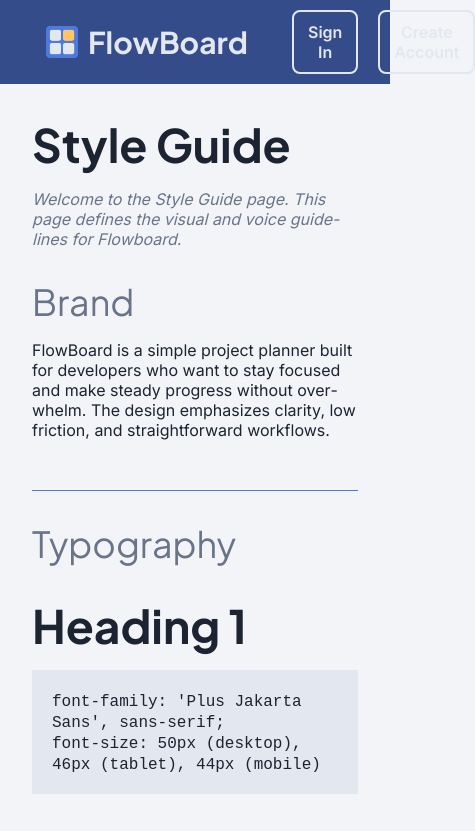
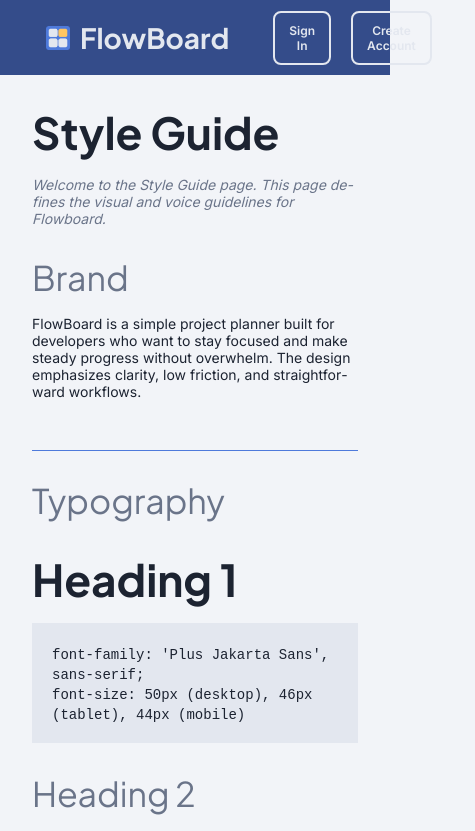
Before and after one commit to notEmmi/FlowBoard, a React (Vite) app in the folder frontend/: page /styleguide in a window 390 px wide. Shown: the top 831 px of the page, 475 px wide, since content can reach past the window. Built offline with nearby package versions, Linux system fonts and the light colour scheme; no server answers.

Commit message:
feat: update background colors to use new border variable for consistency across UI components

```diff
--- a/frontend/src/App.css
+++ b/frontend/src/App.css
@@ -4,7 +4,9 @@
   /* Backgrounds */
   --bg-base: #F2F4F8;         /* main page background */
   --bg-surface: #E3E7EF;      /* cards, panels, surfaces */
-  --bg-intermediate: #bbcfeb; /* intermediate background */
+
+  /* Borders */
+  --border-default: #bbcfeb;
 
   /* Brand & Primary */
   --brand-primary: #4E7ADB;   /* main identity color */
@@ -13,15 +15,15 @@
   /* UI Structure */
   --ui-sidebar: #344C8A;      /* sidebar, nav, headers */
 
-  /* Status Colors */
+  /* Status Colors (base + auto-derived muted tint) */
   --status-success: #0D8B6F;
-  --status-success-muted: rgba(212, 240, 234, 0.6);
+  --status-success-muted: color-mix(in srgb, var(--status-success) 18%, white);
   --status-warning: #CC8800;
-  --status-warning-muted: rgba(255, 240, 214, 0.6);
+  --status-warning-muted: color-mix(in srgb, var(--status-warning) 18%, white);
   --status-info: #2C4A9E;
-  --status-info-muted: rgba(232, 238, 249, 0.6);
+  --status-info-muted: color-mix(in srgb, var(--status-info) 18%, white);
   --status-error: #B71C1C;
-  --status-error-muted: rgba(250, 237, 213, 0.6);
+  --status-error-muted: color-mix(in srgb, var(--status-error) 18%, white);
 
   /* Text */
   --text-primary: #1C2331;    /* main readable text */
@@ -34,12 +36,6 @@
   /* Nav Size */
   --top-nav-height: 90px;
 }
-
-/* #root {
-  max-width: 1280px;
-  margin: 0 auto;
-  text-align: center;
-} */
 
 body {
   margin: 0;
@@ -66,21 +62,21 @@ h1, h2, h3 {
 
 h1 {
   font-weight: bolder;
-  font-size: 50px;
+  font-size: clamp(44px, 6vw, 50px);
 }
 
 h2 {
   font-weight: lighter;
   color: var(--text-muted);
-  font-size: 40px;
+  font-size: clamp(34px, 5vw, 40px);
 }
 
 h3 {
-  font-size: 36px;
+  font-size: clamp(28px, 4vw, 36px);
 }
 
 p, code, ul {
-  font-size: 20px;
+  font-size: clamp(14px, 2vw, 20px);
 }
 
 .tagline {
@@ -90,55 +86,8 @@ p, code, ul {
 }
 
 .caption {
-  font-size: 16px;
+  font-size: clamp(10px, 1.2vw, 16px);
   color: var(--text-muted);
-
-}
-
-@media (max-width: 768px) {
-  h1 {
-    font-size: 46px;
-  }
-
-  h2 {
-    font-size: 36px;
-  }
-
-  h3 {
-    font-size: 30px;
-  }
-
-  p, code, ul {
-    font-size: 16px;
-  }
-
-  .caption {
-    font-size: 12px;
-  }
-
-}
-
-@media (max-width: 375px) {
-  h1 {
-    font-size: 44px;
-  }
-
-  h2 {
-    font-size: 34px;
-  }
-
-  h3 {
-    font-size: 28px;
-  }
-
-  p, code, ul {
-    font-size: 14px;
-  }
-
-  .caption {
-    font-size: 10px;
-  }
-
 }
 
 button {
@@ -146,26 +95,14 @@ button {
   border-radius: 8px;
   text-decoration: none;
   font-family: var(--font-body);
-  font-size: 20px;
+  font-size: clamp(12px, 1.8vw, 20px);
   margin: auto;
   width: 100%;
   border-style: solid;
   font-weight: bold;
 }
 
-@media (max-width: 768px) {
-  button {
-  font-size: 16px;
-  }
-}
-
-@media (max-width: 375px) {
-  button {
-  font-size: 12px;
-  }
-}
-
-button:hover {
+.hover-scale:hover, button:hover, .link:hover {
   cursor: pointer;
   transform: scale(1.03);
 }
@@ -176,24 +113,20 @@ button:hover {
 }
 
 .page-container {
-  margin: auto 64px;
+  padding-inline: 64px;
   height: 100%;
 }
 
 @media (max-width: 768px) {
-  .page-container {
-    margin: auto 32px;
-  }
+  .page-container { padding-inline: 32px; }
 }
 
 @media (max-width: 375px) {
-  .page-container {
-    margin: auto 16px;
-  }
+  .page-container { padding-inline: 16px; }
 }
 
 .btn-primary {
-  background:var(--brand-accent);
+  background: var(--brand-accent);
   color: var(--bg-base);
   border-color: var(--brand-accent);
 }
@@ -205,8 +138,7 @@ button:hover {
 .btn-ghost {
   background: transparent;
   color: var(--brand-primary);
-  border-color: var(--brand-accent)
-
+  border-color: var(--brand-accent);
 }
 
 form {
@@ -218,9 +150,9 @@ form {
 }
 
 form input {
-  padding:8px 10px;
-  border-radius:6px;
-  border:1px solid var(--bg-intermediate);
+  padding: 8px 10px;
+  border-radius: 6px;
+  border: 1px solid var(--border-default);
   width: 60%;
 }
 
@@ -235,8 +167,14 @@ form .field-control input {
   box-sizing: border-box;
 }
 
-form .input-error {
-  border: 1px solid var(--status-error);
+form input:focus {
+  outline: 2px solid var(--ui-sidebar);
+}
+
+form .input-error,
+.input-error {
+  border-color: var(--status-error);
+  background-color: var(--status-error-muted);
 }
 
 form .input-error:focus {
@@ -250,26 +188,15 @@ form .input-error:focus {
   line-height: 1.35;
 }
 
-.input-error {
-  border-color: var(--status-error);
-  background-color: var(--status-error-muted);
-}
-
-form input:focus {
-  outline: 2px solid var(--ui-sidebar);
-
-}
-
 form button {
   margin-top: 20px;
   margin-bottom: 10px;
   width: 100%;
-
 }
 
 label {
   width: 100%;
-  display:flex;
+  display: flex;
   flex-direction: row;
   justify-content: space-between;
   gap: 10px;
@@ -284,8 +211,6 @@ label {
 
 .link:hover {
   color: var(--brand-primary);
-  cursor: pointer;
-  transform: scale(1.03);
 }
 
 .other-links {
@@ -293,22 +218,7 @@ label {
 }
 
 .icon {
-  width: 50px;
-  height: 50px;
-	stroke-width: 1.5;
-
+  width: clamp(24px, 4vw, 50px);
+  height: clamp(24px, 4vw, 50px);
+  stroke-width: 1.5;
 }
-
-@media (max-width: 768px){
-  .icon {
-    width: 32px;
-    height: 32px;
-  }
-}
-
-@media (max-width: 375px){
-  .icon {
-    width: 24px;
-    height: 24px;
-  }
-}
--- a/frontend/src/components/SecondaryNav.css
+++ b/frontend/src/components/SecondaryNav.css
@@ -43,7 +43,7 @@
 .nav-item.active {
   background-color: var(--ui-sidebar);
   font-weight: 600;
-  border: solid 2px var(--bg-intermediate);
+  border: solid 2px var(--border-default);
 }
 
 .nav-item .caption {
--- a/frontend/src/pages/Dashboard.css
+++ b/frontend/src/pages/Dashboard.css
@@ -29,7 +29,7 @@
 }
 
 .projects-board {
-  background-color: var(--bg-intermediate);
+  background-color: var(--border-default);
   border-radius: 16px;
   padding: 16px;
 	height: min(70vh, 720px);
--- a/frontend/src/pages/Project.css
+++ b/frontend/src/pages/Project.css
@@ -6,7 +6,7 @@
 	flex-direction: row;
 	justify-content: flex-start;
 	align-items: stretch;
-	background-color: var(--bg-intermediate);
+	background-color: var(--border-default);
 	border-radius: 16px;
 	padding: 16px;
 	gap: 8px;
```
